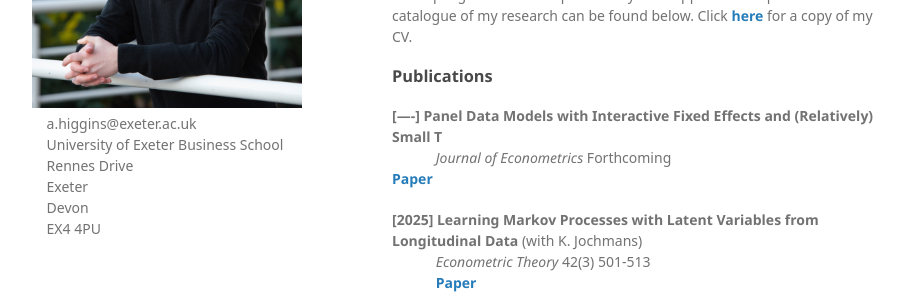
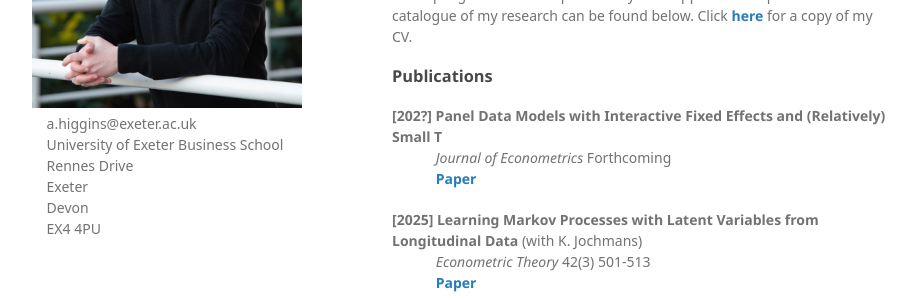
Before and after one commit to Tokkita/Tokkita.github.io, a Jekyll site: the page built from index.md, in a window 1280 px wide and 900 px high. Shown: the part 231-531 px from the top of the window, without its empty margins (178-1094 px from the left). Built offline with Jekyll 4.4.1, drawn with Linux system fonts in a browser that asks for light colours; nearby versions of some CDN libraries; some web fonts are replaced; our own code applies the rules of GitHub Pages for plain Markdown files.

Commit message:
Update publication details in index.md

```diff
--- a/index.md
+++ b/index.md
@@ -3,9 +3,9 @@
 I am a Senior Lecturer at the University of Exeter. My research mainly focuses on panel data econometrics, particularly factor models, spatial models, and models of unobserved heterogeneity. I also work on resampling methods and particularly their application to panel data. A catalogue of my research can be found below. Click <strong><a href="{{ CV.pdf | prepend: '/assets/pdf/CV/CV.pdf' | relative_url | download }}">here</a></strong> for a copy of my CV.
 
 ### Publications
-<b> [----] Panel Data Models with Interactive Fixed Effects and (Relatively) Small T </b>
+<b> [202?] Panel Data Models with Interactive Fixed Effects and (Relatively) Small T </b>
 <br> &nbsp;&nbsp;&nbsp;&nbsp;&nbsp;&nbsp;&nbsp;&nbsp;&nbsp;&nbsp;&nbsp; <i> Journal of Econometrics </i> Forthcoming
-<br> <strong><a href="{{ SPIFE_FIN.pdf | prepend: '/assets/pdf/FTIFE/SPIFE_FIN.pdf' | relative_url | download }}">Paper</a></strong>
+<br> &nbsp;&nbsp;&nbsp;&nbsp;&nbsp;&nbsp;&nbsp;&nbsp;&nbsp;&nbsp;&nbsp; <strong><a href="{{ SPIFE_FIN.pdf | prepend: '/assets/pdf/FTIFE/SPIFE_FIN.pdf' | relative_url | download }}">Paper</a></strong>
 
 <b> [2025] Learning Markov Processes with Latent Variables from Longitudinal Data  </b> (with K. Jochmans)
 <br> &nbsp;&nbsp;&nbsp;&nbsp;&nbsp;&nbsp;&nbsp;&nbsp;&nbsp;&nbsp;&nbsp; <i> Econometric Theory </i> 42(3) 501-513
```
